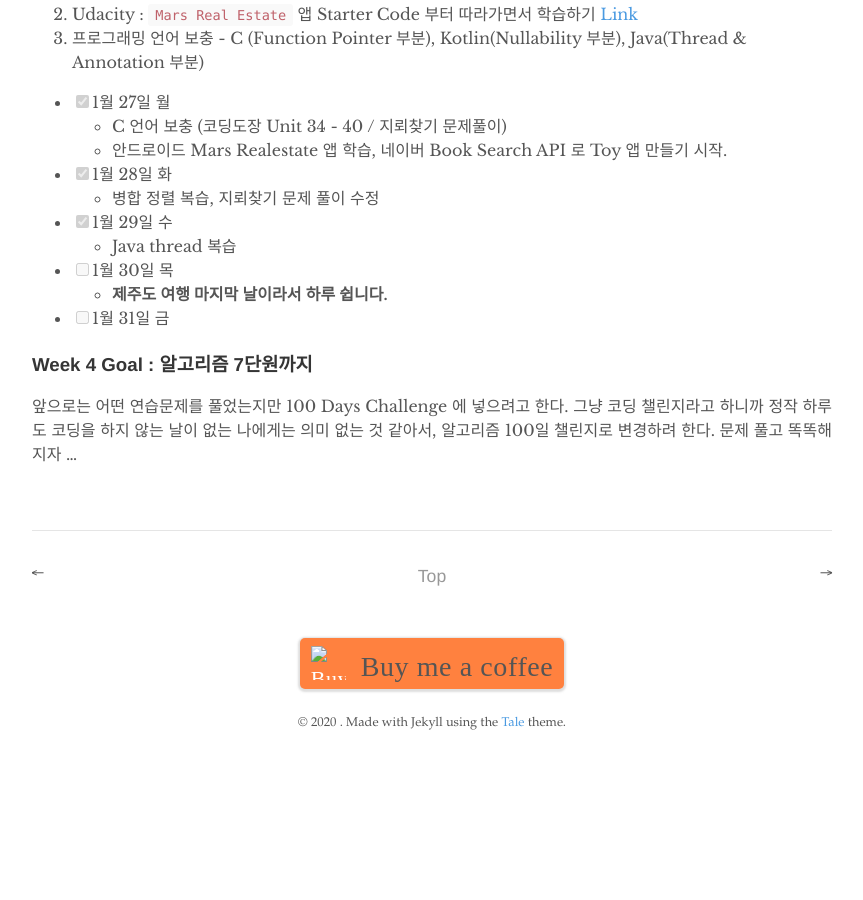
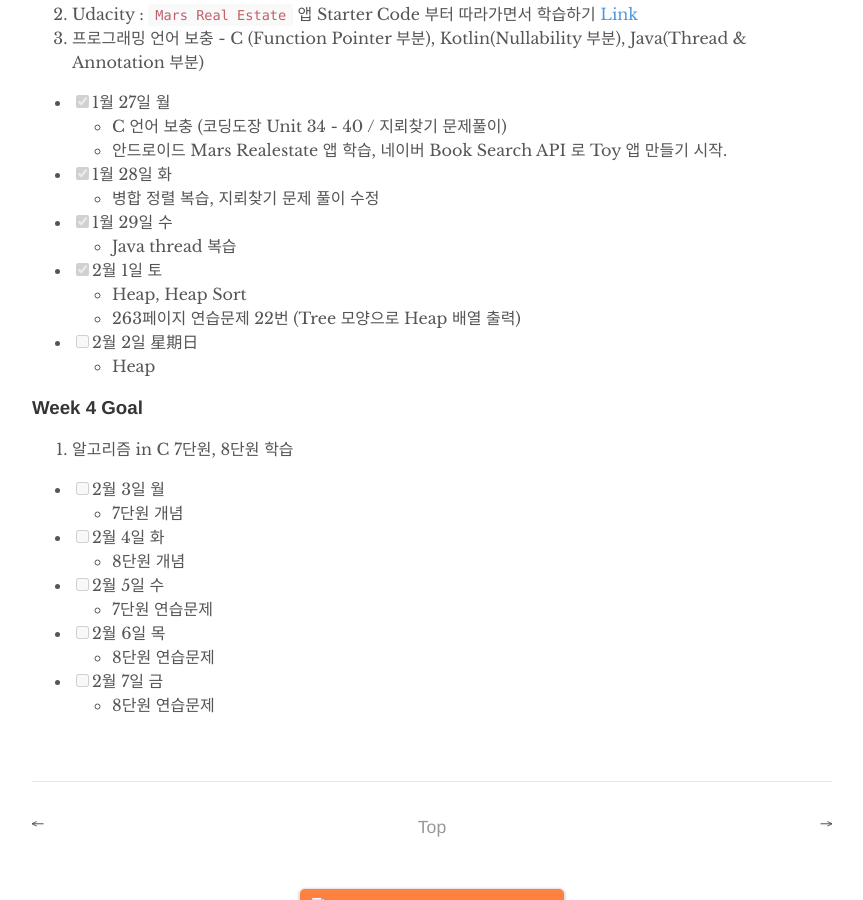
Before and after one commit to SaraHan774/sara_blog, a Jekyll site: the page built from _posts/2020-01-13-100-Days-of-Code-Challenge.md, in a window 1280 px wide and 900 px high, scrolled down 1364 px. Shown: the whole window, without its empty margins (208-1071 px from the left). Built offline with Jekyll 4.4.1, drawn with Linux system fonts in a browser that asks for light colours; comment, search, counter and statistics services are not loaded; before the commit the page ends 2130 px from its top, so only the background shows below that.

Commit message:
update 100

```diff
--- a/_posts/2020-01-13-100-Days-of-Code-Challenge.md
+++ b/_posts/2020-01-13-100-Days-of-Code-Challenge.md
@@ -52,11 +52,22 @@ comments: true
   * 병합 정렬 복습, 지뢰찾기 문제 풀이 수정
 - [X] 1월 29일 수
   * Java thread 복습
-- [ ] 1월 30일 목
-  * **제주도 여행 마지막 날이라서 하루 쉽니다.**
-- [ ] 1월 31일 금
+- [X] 2월 1일 토
+  * Heap, Heap Sort
+  * 263페이지 연습문제 22번 (Tree 모양으로 Heap 배열 출력)
+- [ ] 2월 2일 星期日
+  * Heap
 
-### Week 4 Goal : 알고리즘 7단원까지
-앞으로는 어떤 연습문제를 풀었는지만 100 Days Challenge 에 넣으려고 한다. 그냥 코딩 챌린지라고 하니까 정작
-하루도 코딩을 하지 않는 날이 없는 나에게는 의미 없는 것 같아서, 알고리즘 100일 챌린지로 변경하려 한다.
-문제 풀고 똑똑해지자 ...
+### Week 4 Goal
+1. 알고리즘 in C 7단원, 8단원 학습
+
+- [ ] 2월 3일 월
+  * 7단원 개념
+- [ ] 2월 4일 화
+  * 8단원 개념
+- [ ] 2월 5일 수
+  * 7단원 연습문제
+- [ ] 2월 6일 목
+  * 8단원 연습문제
+- [ ] 2월 7일 금
+  * 8단원 연습문제
```
Also changed, not shown: 1 other file.
